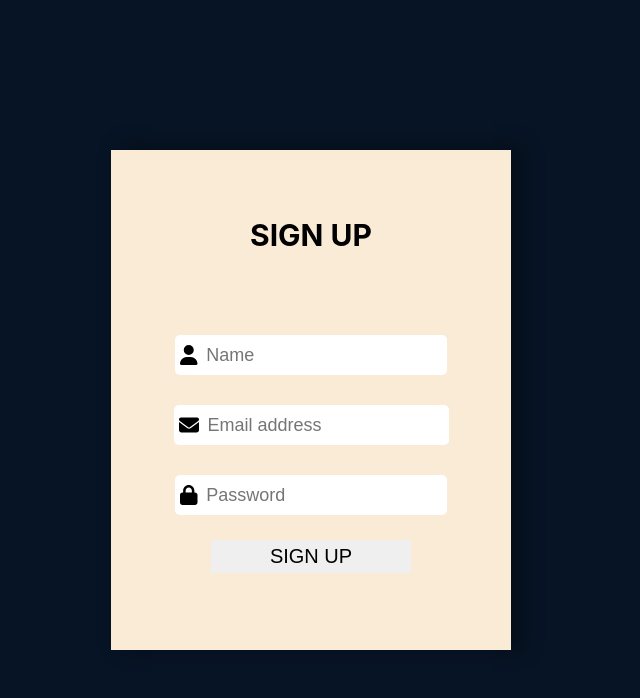
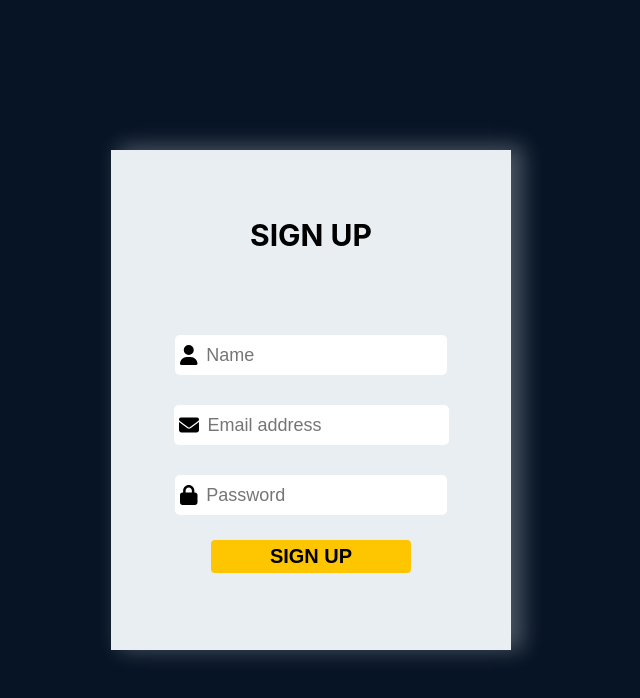
Before and after one commit to tamaskovacs0408/crypto_app, a React (Create React App) app: page /signup in a window 1280 px wide. Shown: the top 698 px of the page, without its empty margins (329-969 px from the left). Built offline with nearby package versions, Linux system fonts and the light colour scheme.

Commit message:
Update style

```diff
--- a/src/Components/LogIn/index.scss
+++ b/src/Components/LogIn/index.scss
@@ -52,13 +52,19 @@
 
     .login_btn {
       border: none;
+      border-radius: 4px;
       padding: 5px;
       width: 200px;
       background-color: #FEC601;
       font-size: 2rem;
+      font-weight: 600;
       text-transform: uppercase;
       cursor: pointer;
       margin: 10px;
+      transition: background-color 0.2s ease-in;
+    }
+    .login_btn:hover {
+      background-color: #f9d44b;
     }
   }
 
--- a/src/Components/SignUp/css/index.css
+++ b/src/Components/SignUp/css/index.css
@@ -19,9 +19,9 @@
   -webkit-box-align: center;
       -ms-flex-align: center;
           align-items: center;
-  background-color: antiquewhite;
-  -webkit-box-shadow: 10px -2px 20px 2px rgba(0, 0, 0, 0.3);
-          box-shadow: 10px -2px 20px 2px rgba(0, 0, 0, 0.3);
+  background-color: #E8EEF2;
+  -webkit-box-shadow: 10px -2px 20px 2px rgba(232, 238, 242, 0.2980392157);
+          box-shadow: 10px -2px 20px 2px rgba(232, 238, 242, 0.2980392157);
 }
 .signup_container h2 {
   text-align: center;
@@ -74,10 +74,18 @@
 }
 .signup_container form .signup_btn {
   border: none;
+  border-radius: 4px;
   padding: 5px;
   width: 200px;
+  background-color: #FEC601;
   font-size: 2rem;
+  font-weight: 600;
   text-transform: uppercase;
   cursor: pointer;
   margin: 10px;
+  -webkit-transition: background-color 0.2s ease-in;
+  transition: background-color 0.2s ease-in;
 }
+.signup_container form .signup_btn:hover {
+  background-color: #f9d44b;
+}
--- a/src/Components/SignUp/index.scss
+++ b/src/Components/SignUp/index.scss
@@ -9,8 +9,8 @@
   flex-direction: column;
   justify-content: space-evenly;
   align-items: center;
-  background-color: antiquewhite;
-  box-shadow: 10px -2px 20px 2px rgb(0 0 0 / 30%);
+  background-color: #E8EEF2;
+  box-shadow: 10px -2px 20px 2px #e8eef24c;
 
   h2 {
     text-align: center;
@@ -51,12 +51,19 @@
 
     .signup_btn {
       border: none;
+      border-radius: 4px;
       padding: 5px;
       width: 200px;
+      background-color: #FEC601;
       font-size: 2rem;
+      font-weight: 600;
       text-transform: uppercase;
       cursor: pointer;
       margin: 10px;
+      transition: background-color 0.2s ease-in;
+    }
+    .signup_btn:hover {
+      background-color: #f9d44b;
     }
   }
 
```
Also changed, not shown: src/Components/LogIn/css/index.css (+7 -0 lines).
